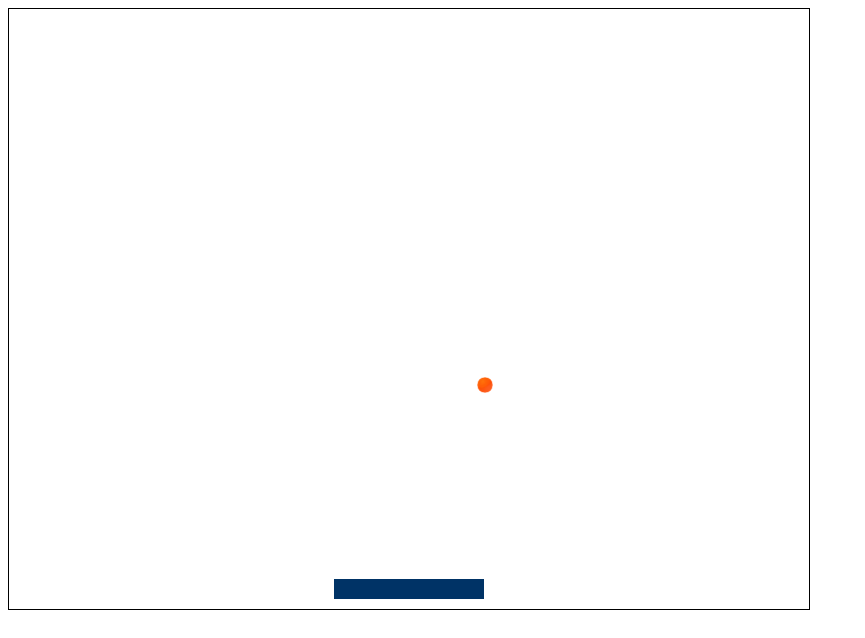
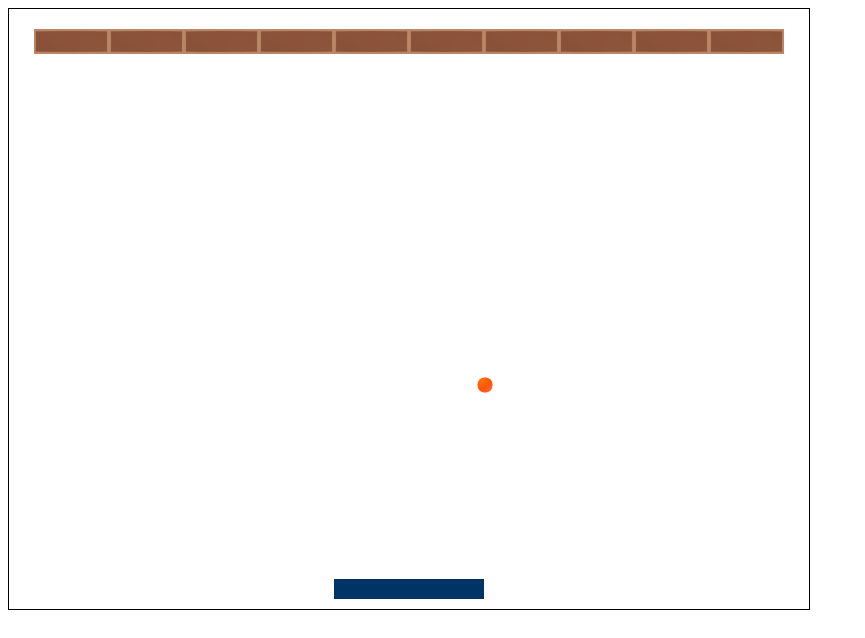
Before and after one commit to canisaries/codesandbox, a website built with Parcel: page index.html in a window 1280 px wide. Shown: the whole page, without its empty margins (0-865 px from the left). Built offline with nearby package versions, Linux system fonts and the light colour scheme.

Commit message:
brick class added
also paddle less slippery

```diff
--- a/index.html
+++ b/index.html
@@ -22,6 +22,7 @@
 
 <body>
 	<img id = "img_ball" src = "assets/images/ball.png">
+	<img id = "img_brick" src = "assets/images/brick.png">
 
 	<canvas id = "canvas" width="800" height="600"></canvas>
 
--- /dev/null
+++ b/src/brick.js
@@ -0,0 +1,19 @@
+export default class Brick {
+	constructor(game, x, y) {
+    this.game = game;
+		this.image = document.getElementById("img_brick");
+		this.w = 75;
+    this.h = 25;
+    this.x = x;
+    this.y = y;
+  }
+
+  update(deltaTime) {
+    // check if hit
+  }
+
+  draw(ctx) {
+    ctx.drawImage(this.image, this.x, this.y, this.w, this.h);
+  }
+
+  }
--- a/src/game.js
+++ b/src/game.js
@@ -1,6 +1,7 @@
 import Paddle from "/src/paddle";
 import Ball from "/src/ball";
 import InputHandler from "/src/input";
+import Brick from "/src/brick";
 
 export default class Game {
 	constructor(gameWidth, gameHeight) {
@@ -13,7 +14,13 @@ export default class Game {
 		this.ball = new Ball(this);
 		this.iHandler = new InputHandler(this.paddle);
 
-		this.gameObjects = [this.paddle, this.ball];
+		let bricks = [];
+
+		for(let i=0; i<10; i++){
+			bricks.push(new Brick(this, 25 + i*75, 20))
+		}
+
+		this.gameObjects = [this.paddle, this.ball, ...bricks];
 	}
 
 	update(deltaTime) {
--- a/src/paddle.js
+++ b/src/paddle.js
@@ -37,9 +37,17 @@ export default class Paddle {
 
 		// Decrease absolute speed (deceleration)
 		if (this.speed < 0) {
-			this.speed += 1;
+			this.speed += 2;
+			// don't overshoot!
+			if (this.speed > 0) {
+				this.speed = 0;
+			}
 		} else if (this.speed > 0) {
-			this.speed -= 1;
+			this.speed -= 2;
+			// don't overshoot!
+			if (this.speed < 0) {
+				this.speed = 0;
+			}
 		}
 
 		// anything else here???
```
Also changed, not shown: assets/images/brick.png (added).
